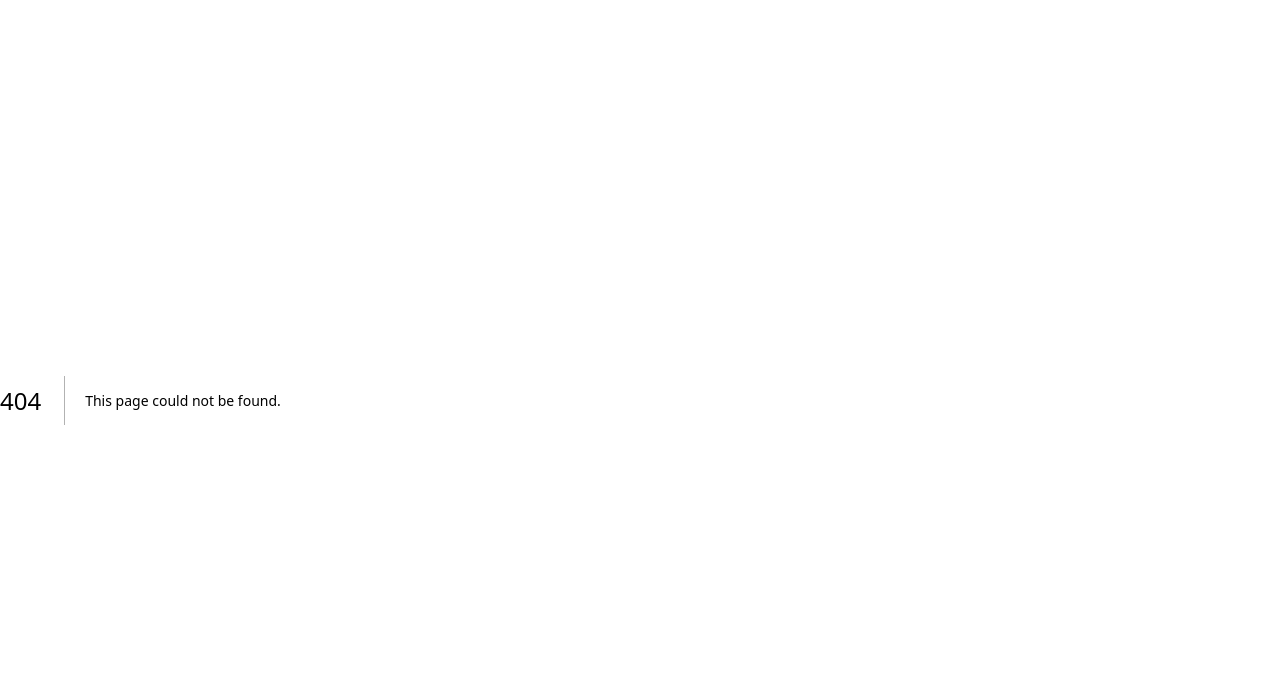
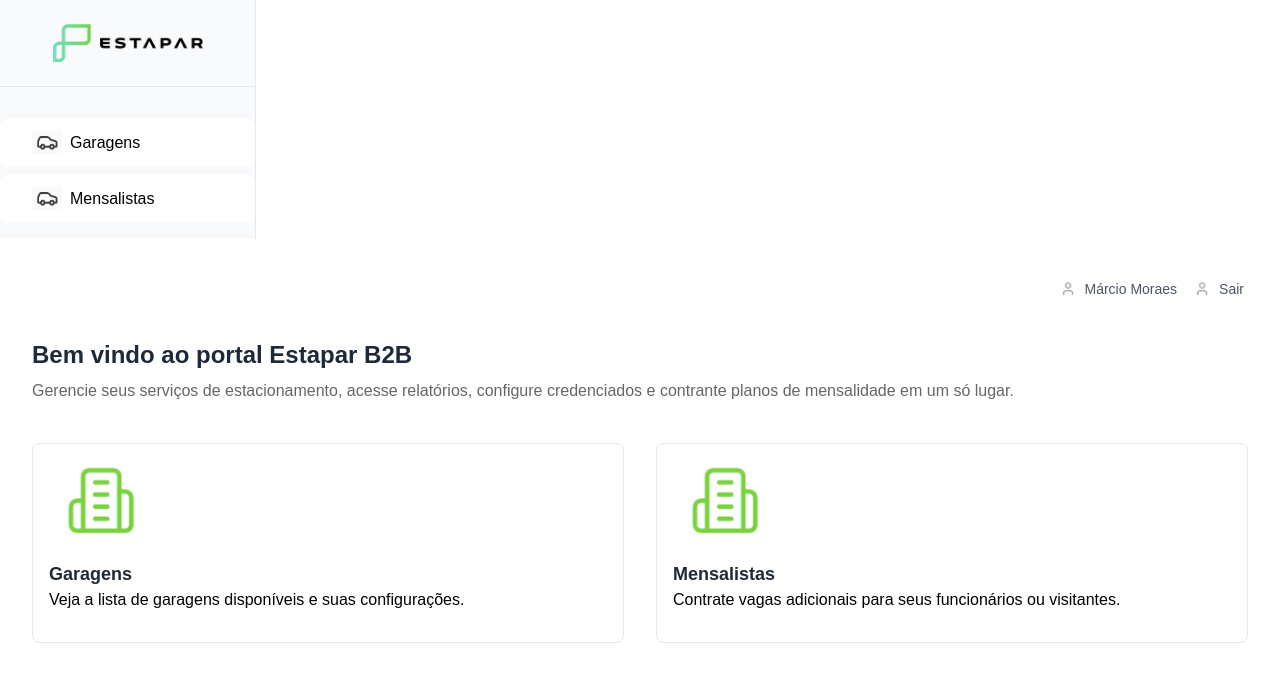
Before and after one commit to Marcio-Moraes/estapar_marcio, a Next.js app: page / in a window 1280 px wide. Before the commit this address had no page. Shown: the top 682 px of the page. Built offline with nearby package versions, Linux system fonts and the light colour scheme.

Commit message:
Painel admin home
Página principal do grupo de rotas do App Router

```diff
--- /dev/null
+++ b/src/app/(painel)/(home)/page.tsx
@@ -0,0 +1,32 @@
+import Image from "next/image";
+import iconUsuario from "@/assets/ui/icon-usuario.png";
+import { BarraUserTopo } from "@/components/layout/barraUserTopo";
+import iconGaragem from "@/assets/ui/garagens-icon1.png";
+import Link from "next/link";
+
+export default function Home() {
+  return (
+    // bg-[#F9FAFB]
+    <div className="bg-white h-screen w-screen p-8">
+      <BarraUserTopo />
+
+      <h1 className="text-gray-800 text-2xl font-bold mt-8 mb-2">Bem vindo ao portal Estapar B2B</h1>
+      <p className="text-[#666666]">
+        Gerencie seus serviços de estacionamento, acesse relatórios, configure credenciados e contrante planos de mensalidade em um só lugar.
+      </p>
+
+      <div className="flex gap-8 my-10">
+        <Link href="/garagens" className="w-full md:w-1/2 min-h-[200px] border border-gray-200 rounded-lg p-4">
+            <Image src={iconGaragem} alt="Dashboard" width={100} height={180} />
+            <h2 className="text-gray-800 text-lg font-bold mt-4">Garagens</h2>
+            <p>Veja a lista de garagens disponíveis e suas configurações.</p>
+        </Link>
+        <Link href="/mensalistas" className="w-full md:w-1/2 min-h-[200px] border border-gray-200 rounded-lg p-4">
+            <Image src={iconGaragem} alt="Dashboard" width={100} height={180} />
+            <h2 className="text-gray-800 text-lg font-bold mt-4">Mensalistas</h2>
+            <p>Contrate vagas adicionais para seus funcionários ou visitantes.</p>
+        </Link>
+      </div>
+    </div>
+  );
+}
```
